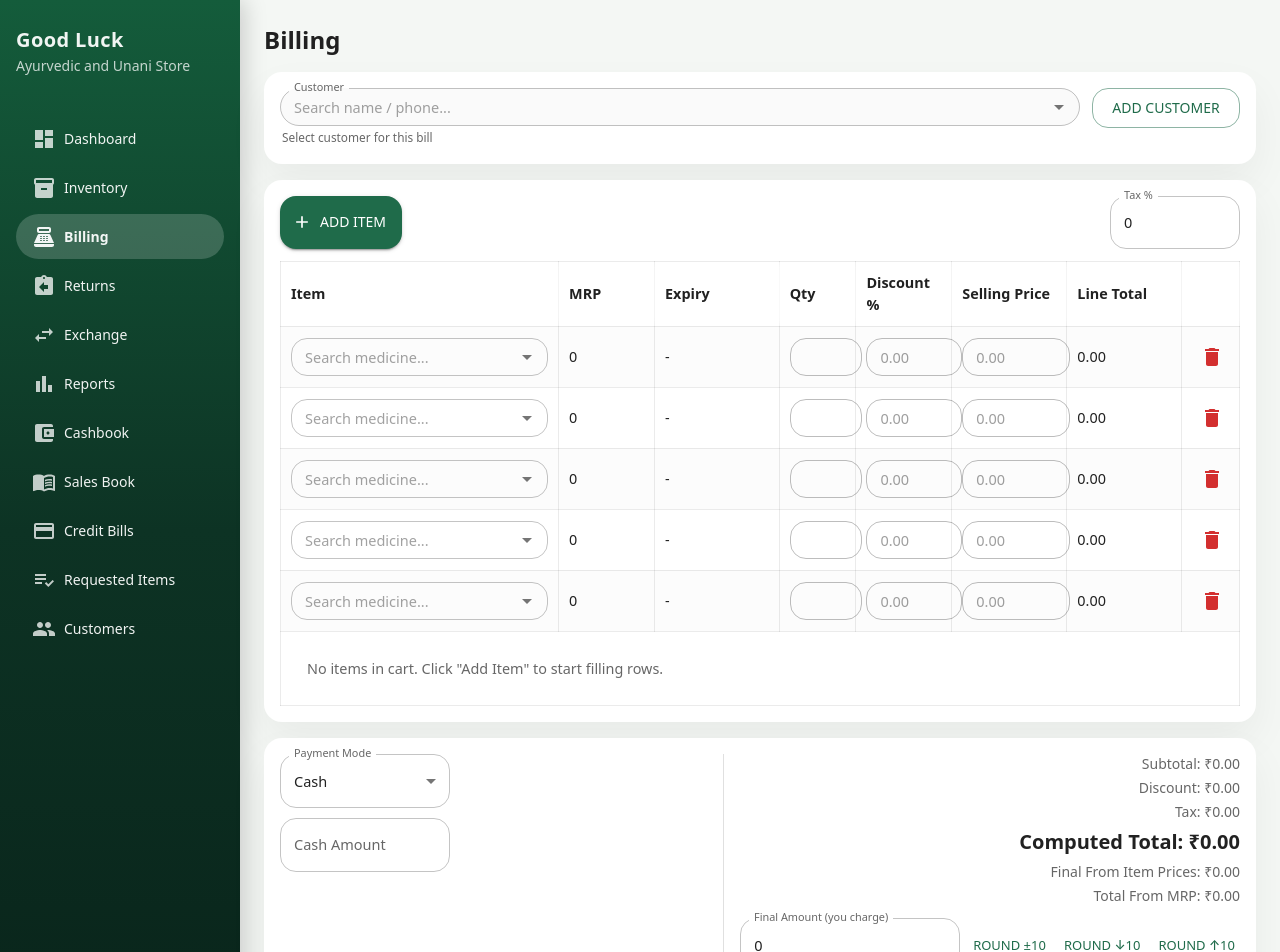
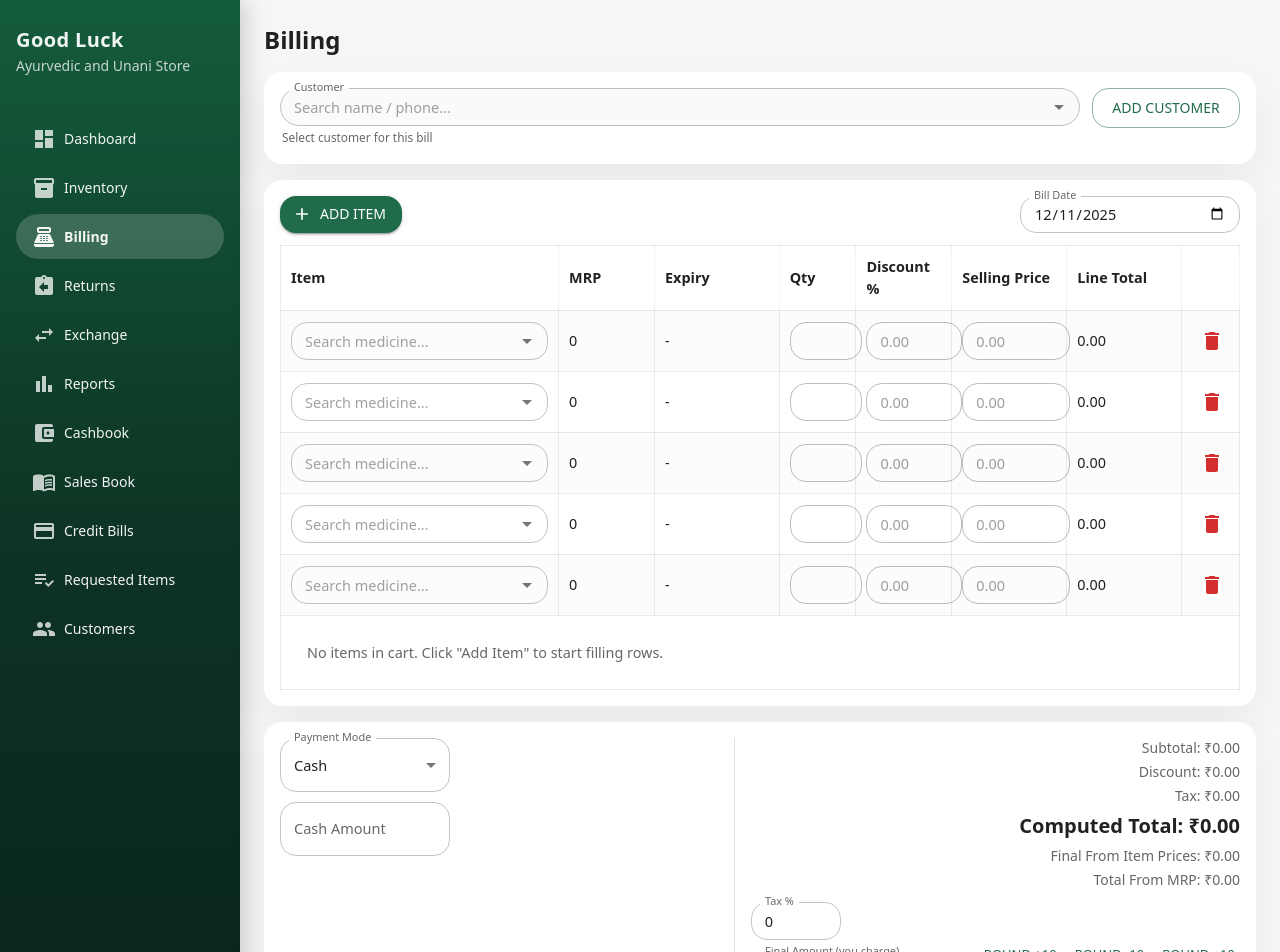
Before and after one commit to kaifmunshi/medical-inventory, a React (Vite) app in the folder frontend/: page /billing in a window 1280 px wide. Shown: the top 952 px of the page. Built offline with nearby package versions, Linux system fonts and the light colour scheme; no server answers.

Commit message:
bill date - add/edit bills

```diff
--- a/frontend/src/pages/Billing/index.tsx
+++ b/frontend/src/pages/Billing/index.tsx
@@ -57,6 +57,22 @@ function toIsoDateOnly(exp?: string | null) {
   if (!exp) return ''
   const s = String(exp)
   return s.length > 10 ? s.slice(0, 10) : s
+}
+
+function nowLocalDateInput() {
+  const d = new Date()
+  const y = d.getFullYear()
+  const m = String(d.getMonth() + 1).padStart(2, '0')
+  const day = String(d.getDate()).padStart(2, '0')
+  return `${y}-${m}-${day}`
+}
+
+function normalizeDateInput(v: string) {
+  const s = String(v || '').trim()
+  if (!s) return ''
+  if (/^\d{4}-\d{2}-\d{2}$/.test(s)) return s
+  if (s.length >= 10) return s.slice(0, 10)
+  return s
 }
 
 // ✅ helper: parse numeric text safely (allows empty while typing)
@@ -141,6 +157,7 @@ export default function Billing() {
   const [online, setOnline] = useState<number | ''>('')
 
   const [notes, setNotes] = useState('')
+  const [billDateTime, setBillDateTime] = useState<string>(nowLocalDateInput())
   const [finalAmount, setFinalAmount] = useState<number>(0)
   const [finalManuallyEdited, setFinalManuallyEdited] = useState(false)
 
@@ -315,13 +332,13 @@ export default function Billing() {
   }
 
   function roundNearest10(x: number) {
-    return Math.round(x / 10) * 10
+    return Math.round(Number(x || 0) / 10) * 10
   }
   function roundUp10(x: number) {
-    return Math.ceil(x / 10) * 10
+    return round2(Number(x || 0) + 10)
   }
   function roundDown10(x: number) {
-    return Math.floor(x / 10) * 10
+    return round2(Math.max(0, Number(x || 0) - 10))
   }
 
   const chosenFinal = Number(Number(finalAmount || 0).toFixed(2))
@@ -396,6 +413,7 @@ export default function Billing() {
         payment_cash: Number(cash || 0),
         payment_online: Number(online || 0),
         final_amount: chosenFinal,
+        date_time: normalizeDateInput(billDateTime),
         notes: effectiveNotes,
       }
 
@@ -452,6 +470,7 @@ export default function Billing() {
       setNotes('')
       setSelectedCustomer(null)
       setCustomerQ('')
+      setBillDateTime(nowLocalDateInput())
       setFinalAmount(0)
       setFinalManuallyEdited(false)
       toast.push('Bill created successfully. Inventory and payment entries were updated.', 'success')
@@ -863,13 +882,13 @@ export default function Billing() {
             Add Item
           </Button>
           <TextField
-            label="Tax %"
-            type="text"
-            value={String(tax)}
-            onChange={(e) => setTax(Number(parseNumText(e.target.value) || 0))}
-            onWheel={blurOnWheel}
-            sx={{ width: { xs: '100%', sm: 130 }, ...noSpinnerSx }}
-            inputProps={{ inputMode: 'decimal', pattern: '[0-9]*[.,]?[0-9]*' }}
+            size="small"
+            label="Bill Date"
+            type="date"
+            value={billDateTime}
+            onChange={(e) => setBillDateTime(e.target.value)}
+            sx={{ width: { xs: '100%', sm: 220 } }}
+            InputLabelProps={{ shrink: true }}
           />
         </Stack>
 
@@ -1168,6 +1187,17 @@ export default function Billing() {
             </Typography>
             <Stack gap={0.5} alignItems={{ xs: 'flex-start', sm: 'flex-end' }} sx={{ mt: 1 }}>
               <Stack direction={{ xs: 'column', sm: 'row' }} spacing={1} alignItems="center" justifyContent="flex-end">
+              <Stack sx={{ width: { xs: '100%', sm: 220 } }} spacing={1.5}>
+                <TextField
+                  size="small"
+                  label="Tax %"
+                  type="text"
+                  value={String(tax)}
+                  onChange={(e) => setTax(Number(parseNumText(e.target.value) || 0))}
+                  onWheel={blurOnWheel}
+                  sx={{ width: { xs: 110, sm: 90 }, alignSelf: 'flex-start', ...noSpinnerSx }}
+                  inputProps={{ inputMode: 'decimal', pattern: '[0-9]*[.,]?[0-9]*' }}
+                />
                 <TextField
                   label="Final Amount (you charge)"
                     type="text"
@@ -1179,13 +1209,14 @@ export default function Billing() {
                     }}
                     onBlur={() => applyFinalAmountToRows(finalAmount)}
                     onWheel={blurOnWheel}
-                  sx={{ width: 220, ...noSpinnerSx }}
+                    sx={{ ...noSpinnerSx }}
                     inputProps={{ inputMode: 'decimal', pattern: '[0-9]*[.,]?[0-9]*' }}
                   />
+                </Stack>
                 <Button
                   size="small"
                   onClick={() => {
-                    const target = roundNearest10(totals.total)
+                    const target = roundNearest10(chosenFinal)
                     setFinalAmount(target)
                     setFinalManuallyEdited(true)
                     applyFinalAmountToRows(target)
@@ -1196,24 +1227,24 @@ export default function Billing() {
                 <Button
                   size="small"
                   onClick={() => {
-                    const target = roundDown10(totals.total)
+                    const target = roundDown10(chosenFinal)
                     setFinalAmount(target)
                     setFinalManuallyEdited(true)
                     applyFinalAmountToRows(target)
                   }}
                 >
-                  Round ↓10
+                  Round -10
                 </Button>
                 <Button
                   size="small"
                   onClick={() => {
-                    const target = roundUp10(totals.total)
+                    const target = roundUp10(chosenFinal)
                     setFinalAmount(target)
                     setFinalManuallyEdited(true)
                     applyFinalAmountToRows(target)
                   }}
                 >
-                  Round ↑10
+                  Round +10
                 </Button>
               </Stack>
             </Stack>
--- a/frontend/src/pages/Reports/SalesReport.tsx
+++ b/frontend/src/pages/Reports/SalesReport.tsx
@@ -86,6 +86,29 @@ function toIsoDateOnly(exp?: string | null) {
   return s.length > 10 ? s.slice(0, 10) : s
 }
 
+function nowLocalDateInput() {
+  const d = new Date()
+  const y = d.getFullYear()
+  const m = String(d.getMonth() + 1).padStart(2, '0')
+  const day = String(d.getDate()).padStart(2, '0')
+  return `${y}-${m}-${day}`
+}
+
+function toLocalDateInput(v?: string | null) {
+  const s = String(v || '').trim()
+  if (!s) return nowLocalDateInput()
+  const normalized = s.replace(' ', 'T')
+  return normalized.length >= 10 ? normalized.slice(0, 10) : normalized
+}
+
+function normalizeDateInput(v: string) {
+  const s = String(v || '').trim()
+  if (!s) return ''
+  if (/^\d{4}-\d{2}-\d{2}$/.test(s)) return s
+  if (s.length >= 10) return s.slice(0, 10)
+  return s
+}
+
 // ---------- Charged share helpers (same theory as Returns) ----------
 function round2(n: number) {
   return Math.round(n * 100) / 100
@@ -190,6 +213,7 @@ export default function SalesReport(props: {
   const [editCash, setEditCash] = useState<number>(0)
   const [editOnline, setEditOnline] = useState<number>(0)
   const [editNotes, setEditNotes] = useState<string>('')
+  const [editDateTime, setEditDateTime] = useState<string>(nowLocalDateInput())
   const [editFinalAmount, setEditFinalAmount] = useState<number>(0)
   const [editFinalManuallyEdited, setEditFinalManuallyEdited] = useState(false)
   const [editItemQuery, setEditItemQuery] = useState('')
@@ -431,6 +455,7 @@ export default function SalesReport(props: {
       const payload: any = {
         items: cleanedItems,
         discount_percent: 0,
+        date_time: normalizeDateInput(editDateTime),
         payment_mode: editPaymentMode,
         payment_cash: Number(editCash || 0),
         payment_online: Number(editOnline || 0),
@@ -600,6 +625,7 @@ export default function SalesReport(props: {
     setEditSplitCombination('cash-online')
     setEditCash(Number(b.payment_cash || 0))
     setEditOnline(Number(b.payment_online || 0))
+    setEditDateTime(toLocalDateInput(b.date_time || b.created_at))
     setEditNotes(String(b.notes || ''))
     setEditSelectedCustomer(null)
     setEditCustomerQ('')
@@ -815,13 +841,13 @@ export default function SalesReport(props: {
   }
 
   function roundNearest10(x: number) {
-    return Math.round(x / 10) * 10
+    return Math.round(Number(x || 0) / 10) * 10
   }
   function roundUp10(x: number) {
-    return Math.ceil(x / 10) * 10
+    return round2(Number(x || 0) + 10)
   }
   function roundDown10(x: number) {
-    return Math.floor(x / 10) * 10
+    return round2(Math.max(0, Number(x || 0) - 10))
   }
 
   useEffect(() => {
@@ -1485,6 +1511,14 @@ export default function SalesReport(props: {
               <Stack gap={2}>
                 <Stack direction={{ xs: 'column', sm: 'row' }} gap={2} flexWrap="wrap" useFlexGap>
                   <TextField
+                    label="Bill Date"
+                    type="date"
+                    value={editDateTime}
+                    onChange={(e) => setEditDateTime(e.target.value)}
+                    sx={{ width: 230 }}
+                    InputLabelProps={{ shrink: true }}
+                  />
+                  <TextField
                     select
                     label="Payment Mode"
                     value={editPaymentMode}
@@ -1587,7 +1621,7 @@ export default function SalesReport(props: {
                   <Button
                     size="small"
                     onClick={() => {
-                      const target = roundNearest10(editFinalByRows)
+                      const target = roundNearest10(editChosenFinal)
                       setEditFinalAmount(target)
                       setEditFinalManuallyEdited(true)
                       applyEditFinalAmountToRows(target)
@@ -1598,24 +1632,24 @@ export default function SalesReport(props: {
                   <Button
                     size="small"
                     onClick={() => {
-                      const target = roundDown10(editFinalByRows)
+                      const target = roundDown10(editChosenFinal)
                       setEditFinalAmount(target)
                       setEditFinalManuallyEdited(true)
                       applyEditFinalAmountToRows(target)
                     }}
                   >
-                    Round ↓10
+                    Round -10
                   </Button>
                   <Button
                     size="small"
                     onClick={() => {
-                      const target = roundUp10(editFinalByRows)
+                      const target = roundUp10(editChosenFinal)
                       setEditFinalAmount(target)
                       setEditFinalManuallyEdited(true)
                       applyEditFinalAmountToRows(target)
                     }}
                   >
-                    Round ↑10
+                    Round +10
                   </Button>
                 </Stack>
               </Stack>
--- a/frontend/src/services/billing.ts
+++ b/frontend/src/services/billing.ts
@@ -13,6 +13,7 @@ export interface BillCreate {
   items: BillItemIn[]
   discount_percent?: number
   tax_percent?: number
+  date_time?: string
   payment_mode: 'cash' | 'online' | 'split' | 'credit'
   payment_cash?: number
   payment_online?: number
@@ -23,6 +24,7 @@ export interface BillCreate {
 export interface BillUpdate {
   items: Array<{ item_id: number; quantity: number; custom_unit_price?: number }>
   discount_percent?: number
+  date_time?: string
   payment_mode: 'cash' | 'online' | 'split' | 'credit'
   payment_cash?: number
   payment_online?: number
```
Also changed, not shown: 2 other files (tests, documents, lock files or other folders). Lines whose indentation alone changed are shown as unchanged.
